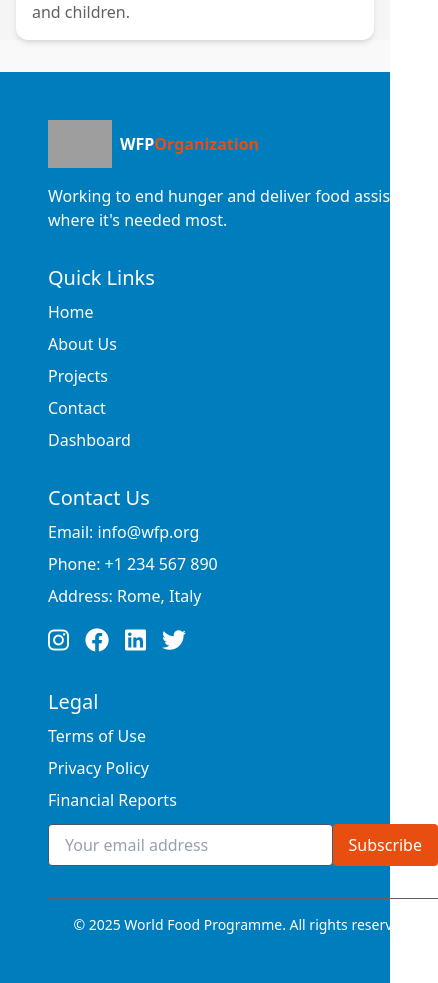
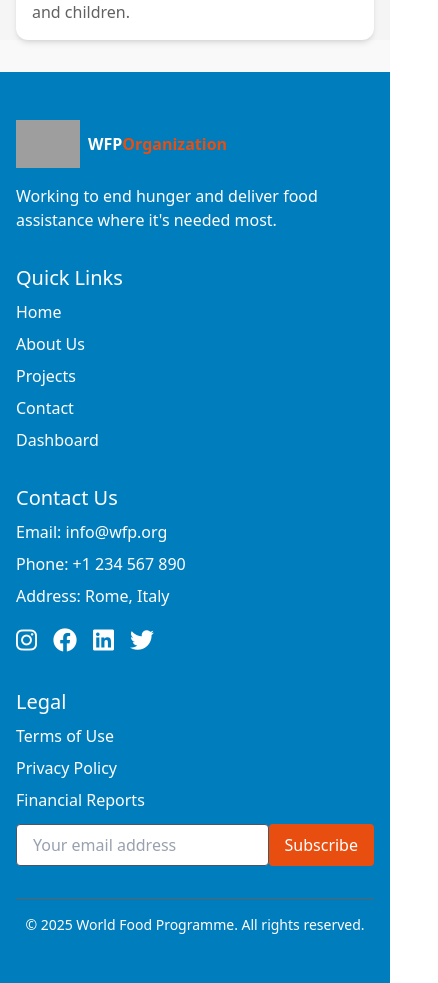
Before and after one commit to SalahAli2023/wfp-org-using-tailwind-vue, a Vue app: page / in a window 390 px wide. Shown: the part 3386-4369 px from the top of the page, 438 px wide, since content can reach past the window. Built offline with nearby package versions, Linux system fonts and the light colour scheme; grey boxes are pictures that could not be loaded.

Commit message:
style: echance foorer to become responsive

```diff
--- a/src/components/common/Footer.vue
+++ b/src/components/common/Footer.vue
@@ -1,6 +1,6 @@
 <template>
-    <footer class=" bg-wfp-blue text-white py-12 px-auto">
-        <div class="container mx-12">
+    <footer class=" bg-wfp-blue text-white py-12">
+        <div class="container mx-auto px-4">
             <div class="footer-grid grid grid-cols-1 md:grid-cols-4 gap-8 mb-8">
                 <div class="footer-column">
                     <router-link to="/" class="flex items-center mb-4">
```
